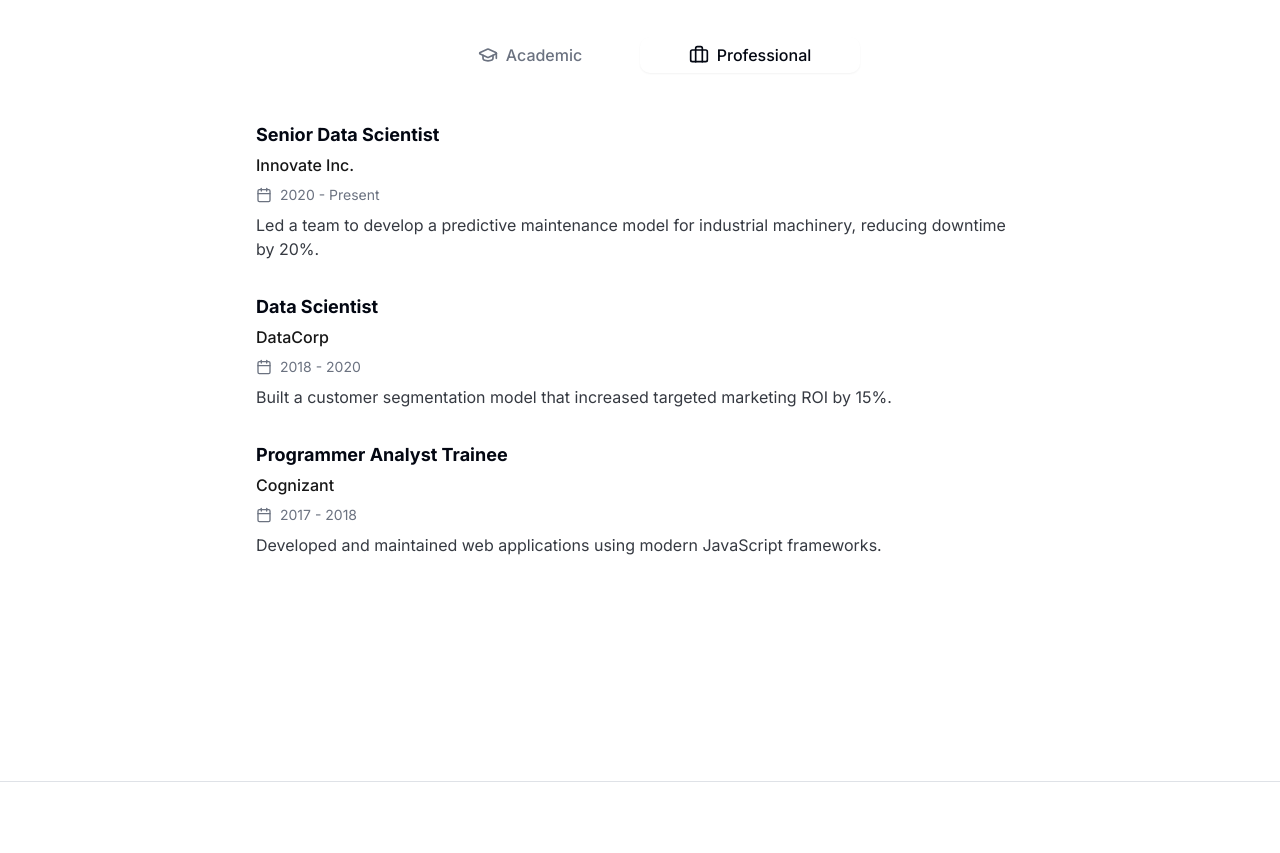
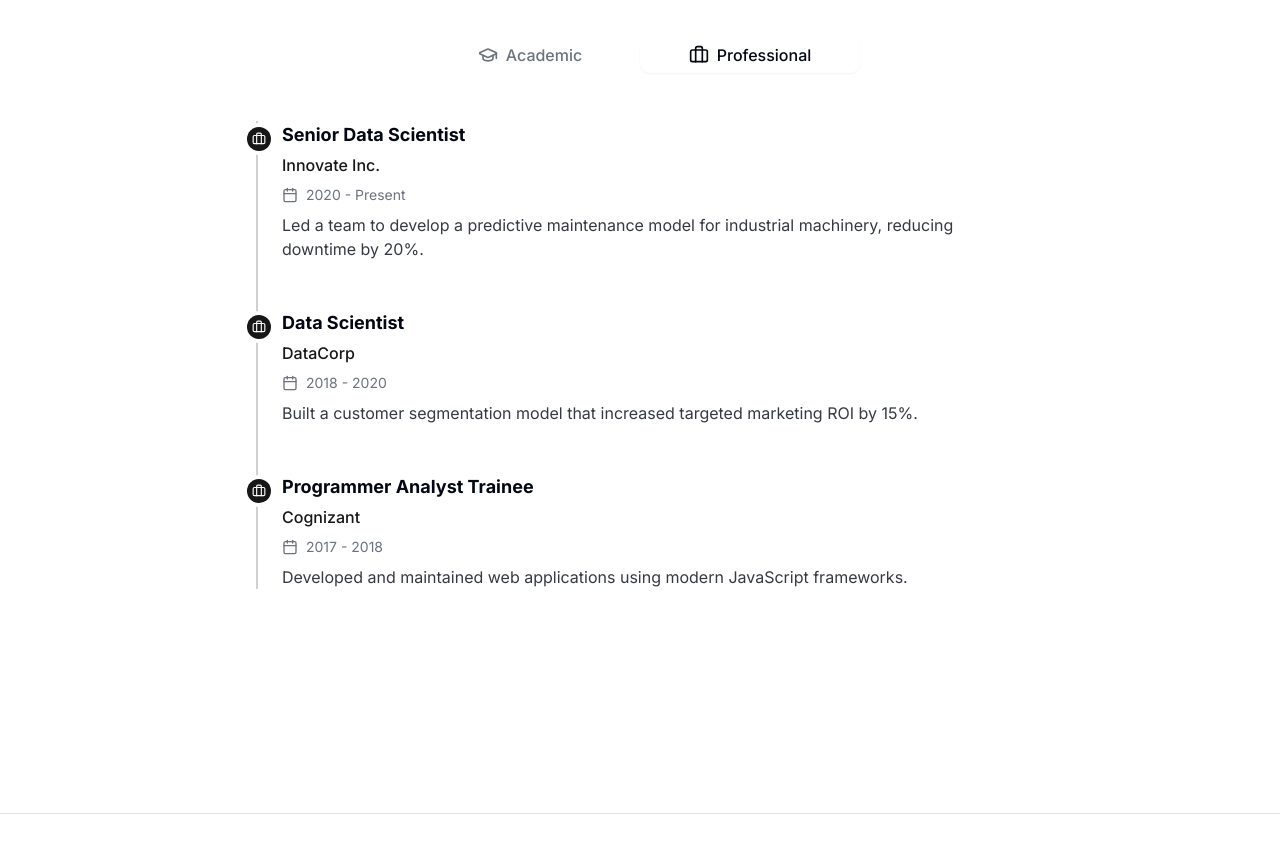
Before and after one commit to Niair/Portfolio, a Next.js app: page / in a window 1280 px wide. Shown: the part 2040-2893 px from the top of the page. Built offline with nearby package versions, Linux system fonts and the light colour scheme.

Commit message:
can you improve and make this desighn more better (_for element <Primiti

```diff
--- a/src/components/sections/experience.tsx
+++ b/src/components/sections/experience.tsx
@@ -5,7 +5,6 @@
 import { Tabs, TabsContent, TabsList, TabsTrigger } from '@/components/ui/tabs';
 import { Briefcase, Calendar, GraduationCap } from 'lucide-react';
 import type { Experience as ExperienceType } from '@/lib/types';
-import { cn } from '@/lib/utils';
 
 const experienceData = {
   professional: bio.experience,
@@ -76,10 +75,13 @@
 
 function ExperienceList({ items }: { items: ExperienceType[] }) {
   return (
-    <div className="space-y-8">
+    <div className="relative border-l-2 border-primary/20 pl-6 space-y-12">
       {items.map((item, index) => (
-        <div key={index} className="flex gap-x-4">
-          <div>
+        <div key={index} className="relative">
+            <div className="absolute -left-[35px] top-1.5 flex items-center justify-center w-6 h-6 bg-primary rounded-full ring-4 ring-background">
+                <Briefcase className="w-3.5 h-3.5 text-primary-foreground" />
+            </div>
+            <div>
             <h3 className="text-lg font-bold">{item.role}</h3>
             <p className="text-md text-primary font-medium mt-1">{item.company}</p>
             <div className="mt-2 flex items-center gap-2 text-sm text-muted-foreground">
```
